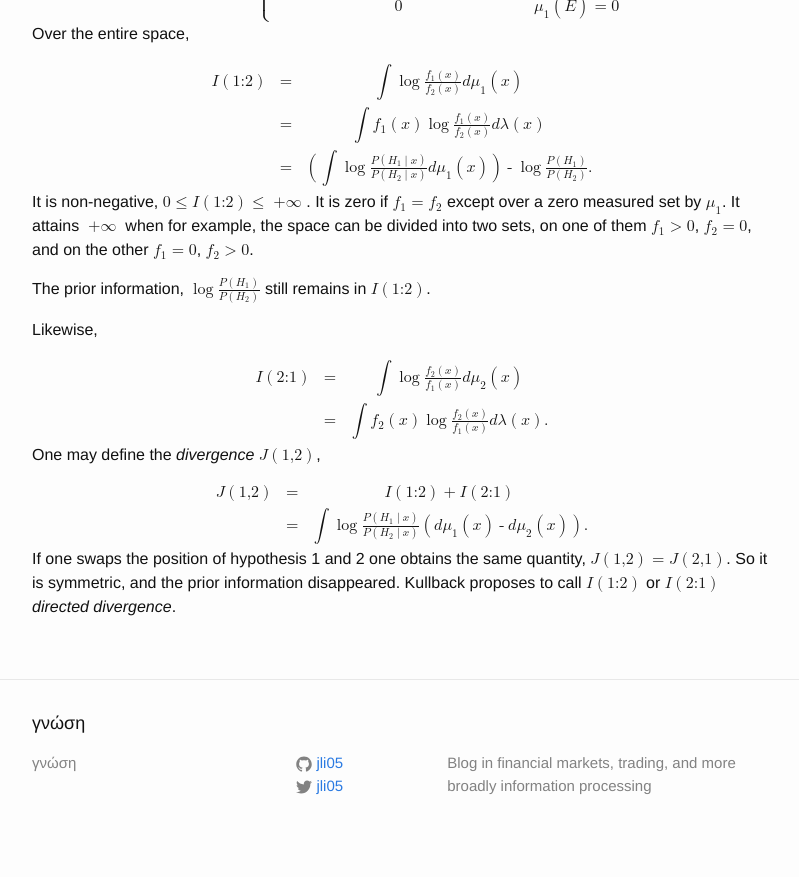
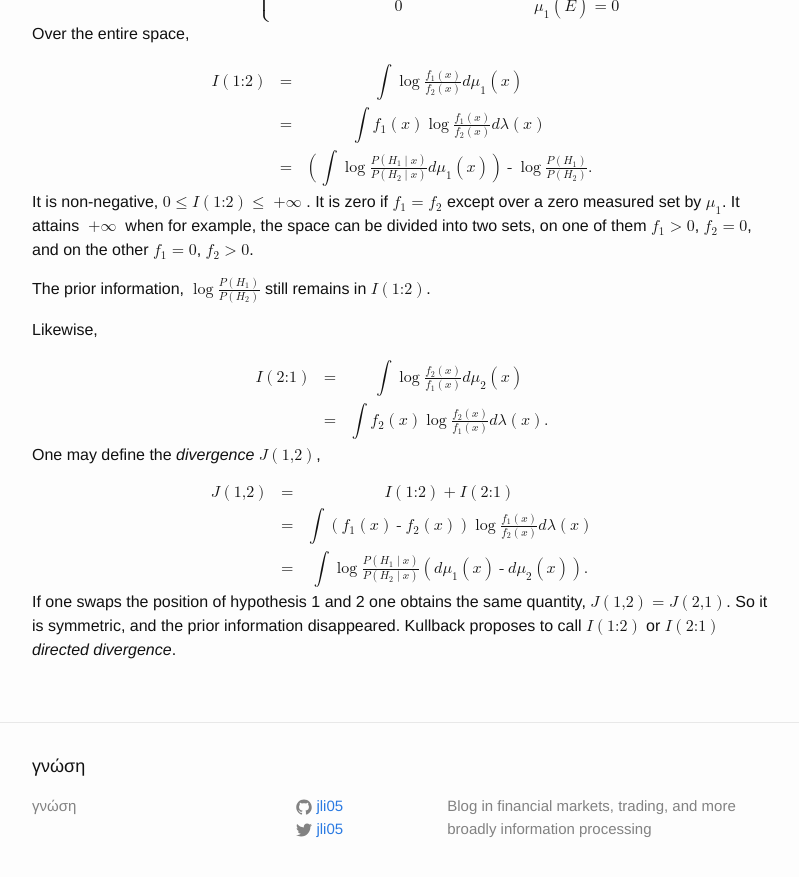
Before and after one commit to jli05/jli05.github.io, a Jekyll site: the page built from _posts/2023-11-03-Kullback-Book.md, in a window 1280 px wide and 900 px high, scrolled down 727 px. Shown: the top 877 px of the window, without its empty margins (238-1037 px from the left). Built offline with Jekyll 4.4.1, drawn with Linux system fonts in a browser that asks for light colours.

Commit message:
add one step

```diff
--- a/_posts/2023-11-03-Kullback-Book.md
+++ b/_posts/2023-11-03-Kullback-Book.md
@@ -177,6 +177,18 @@
 <mtd columnalign="left">
 <mrow>
 <mo stretchy="true">&int;</mo>
+<mrow><mo>(</mo><msub><mi>f</mi><mi>1</mi></msub><mo>(</mo><mi>x</mi><mo>)</mo><mo>-</mo><msub><mi>f</mi><mi>2</mi></msub><mo>(</mo><mi>x</mi><mo>)</mo><mo>)</mo></mrow>
+<mo>log</mo><mfrac><mrow><msub><mi>f</mi><mi>1</mi></msub><mo>(</mo><mi>x</mi><mo>)</mo></mrow><mrow><msub><mi>f</mi><mi>2</mi></msub><mo>(</mo><mi>x</mi><mo>)</mo></mrow></mfrac>
+<mrow><mi>d</mi><mi>λ</mi><mo>(</mo><mi>x</mi><mo>)</mo></mrow>
+</mrow>
+</mtd>
+</mtr>
+<mtr>
+<mtd></mtd>
+<mtd><mo>=</mo></mtd>
+<mtd columnalign="left">
+<mrow>
+<mo stretchy="true">&int;</mo>
 <mo>log</mo><mfrac><mrow><mi>P</mi><mo>(</mo><msub><mi>H</mi><mi>1</mi></msub><mo>|</mo><mi>x</mi><mo>)</mo></mrow><mrow><mi>P</mi><mo>(</mo><msub><mi>H</mi><mi>2</mi></msub><mo>|</mo><mi>x</mi><mo>)</mo></mrow></mfrac>
 <mrow><mo>(</mo><mi>d</mi><msub><mi>μ</mi><mi>1</mi></msub><mo>(</mo><mi>x</mi><mo>)</mo><mo>-</mo><mi>d</mi><msub><mi>μ</mi><mi>2</mi></msub><mo>(</mo><mi>x</mi><mo>)</mo><mo>)</mo></mrow>
 <mtext>.</mtext>
```
